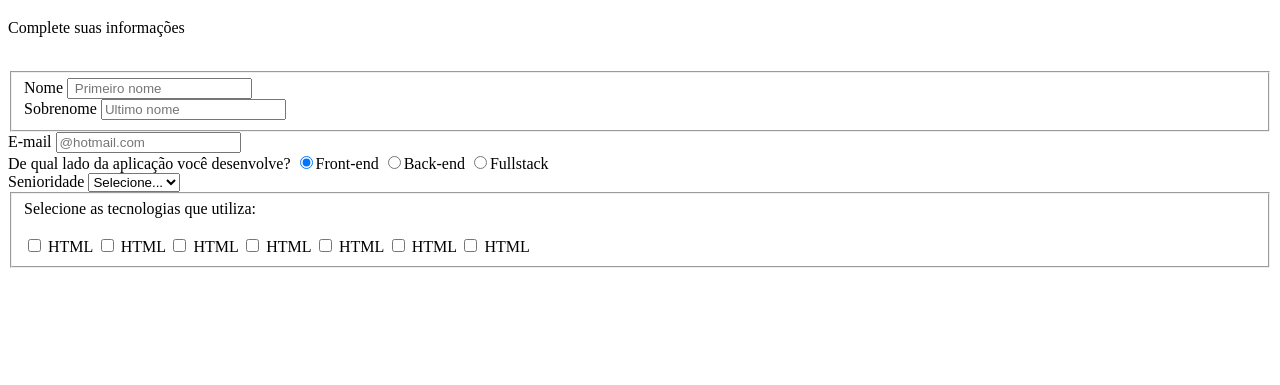
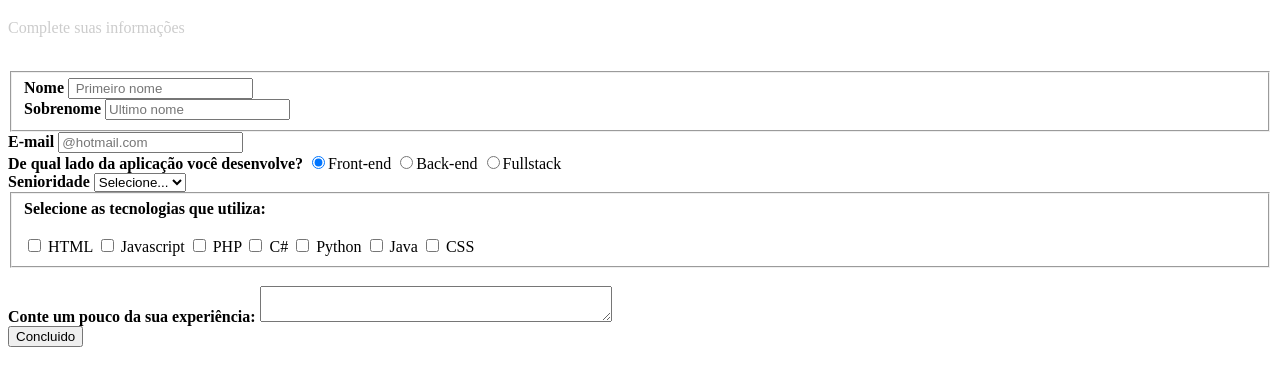
Before and after one commit to JhordySouza/HTML, a plain HTML site: page Formulario.html in a window 1280 px wide. Shown: the part 61-446 px from the top of the page. Drawn offline with Linux system fonts and the light colour scheme.

Commit message:
Estilizando CSS

```diff
--- a/Formulario.html
+++ b/Formulario.html
@@ -5,39 +5,43 @@
 			<meta charset="utf-8">
 			<meta name="viewport" content="width-device-width, initial-scale-1.0">
 			<title>Cadastro</title>
+			<link rel="stylesheet" type="text/css" href="Formulario.css" media="" >
+		</head>
+		<style>
+			p{
+				color: #ccc;
+			}
 
-		</head>
-
+		</style>
 		<body>
 
 			<div>
-				<h1>Cadastro de DEVs</h1>
-				<p>Complete suas informações</p>
+				<h1 id="titulo"> Cadastro de DEVs</h1>
+				<p id="subtitulo">Complete suas informações</p>
 				<br>
 			</div>
 
 			<form>
-				<fieldset>
+				<fieldset class="grupo">
 
 					<div>
-						<label>Nome</label>
-						<input type="text" name="Nome..." id="nome" placeholder=" Primeiro nome">
+						<label for="nome"><strong>Nome</strong></label>
+						<input type="text" name="Nome..." id="nome" placeholder=" Primeiro nome" required>
 					</div>
-
-					<div>
-						<label>Sobrenome</label>
-						<input type="text" name="Sobrenome" id="sobrenome" placeholder="Ultimo nome">
+					<div class="campo">
+						<label for="sobrenome"><strong>Sobrenome</strong></label>
+						<input type="text" name="Sobrenome" id="sobrenome" placeholder="Ultimo nome" required>
 					</div>
 
 				</fieldset>
 
-				<div>
-					<label>E-mail</label>
-					<input type="email" name="E-mail" id="email" placeholder="@hotmail.com">
+				<div class="campo">
+					<label for="email"><strong>E-mail</strong></label>
+					<input type="email" name="E-mail" id="email" placeholder="@hotmail.com" required>
 				</div>
 
-				<div>
-					<label>De qual lado da aplicação você desenvolve?</label>
+				<div class="campo">
+					<label><strong>De qual lado da aplicação você desenvolve?</strong></label>
 					<label>
 						<input type="radio" name="devweb" value="frontend" checked>Front-end
 					</label>
@@ -49,7 +53,7 @@
 					</label>
 				</div>
 				<div>
-					<label>Senioridade</label>
+					<label for="Senioridade"><strong>Senioridade</strong></label>
 					<select id="Senioridade">
 						<option  selected disabled value="">Selecione...</option>
 						<option>Junior</option>
@@ -58,25 +62,33 @@
 					</select>
 				</div>
 
-				<fieldset>
+				<fieldset class="grupo">
 					<div>
-						<label>Selecione as tecnologias que utiliza:</label><br><br>
+						<label><strong>Selecione as tecnologias que utiliza:</strong></label><br><br>
 						<input type="checkbox" id=tecnologia1 name="tecnologia1" value="HTML">
 						<label for="tecnologia1"> HTML</label>
 						<input type="checkbox" id=tecnologia2 name="tecnologia2" value="CSS">
-						<label for="tecnologia2"> HTML</label>
+						<label for="tecnologia2">Javascript</label>
 						<input type="checkbox" id=tecnologia3 name="tecnologia3" value="Javascript">
-						<label for="tecnologia3"> HTML</label>
+						<label for="tecnologia3"> PHP</label>
 						<input type="checkbox" id=tecnologia4 name="tecnologia4" value="PHP">
-						<label for="tecnologia4"> HTML</label>
+						<label for="tecnologia4"> C#</label>
 						<input type="checkbox" id=tecnologia5 name="tecnologia5" value="C#">
-						<label for="tecnologia5"> HTML</label>
+						<label for="tecnologia5"> Python</label>
 						<input type="checkbox" id=tecnologia6 name="tecnologia6" value="Python">
-						<label for="tecnologia6"> HTML</label>
+						<label for="tecnologia6"> Java</label>
 						<input type="checkbox" id=tecnologia7 name="tecnologia7" value="Java">
-						<label for="tecnologia7"> HTML</label>
+						<label for="tecnologia7"> CSS</label>
 					</div>
 				</fieldset>
+
+				<div>
+					<br>
+					<label><strong>Conte um pouco da sua experiência:</strong></label>
+					<textarea row="6" style="width: 26em" id="experiência" name="experiência"></textarea>
+				</div>
+
+				<button class="botao" type="submit">Concluido</button>
 
 			</form>
 
```
Also changed, not shown: Formulario.css (added).
